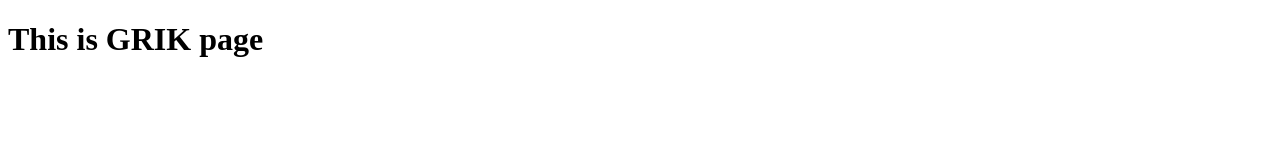
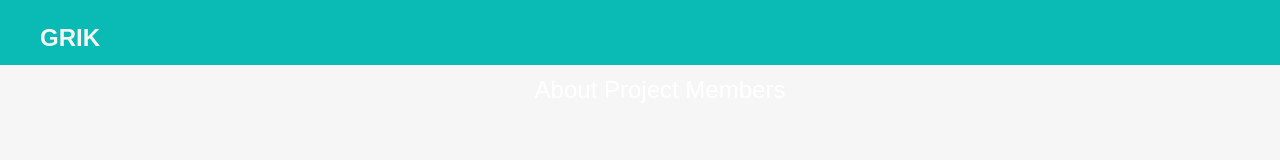
Before and after one commit to hyonestar19/GRIK-HOMEPAGE, a plain HTML site: page index.html in a window 1280 px wide. Drawn offline with Linux system fonts and the light colour scheme.

Commit message:
메뉴바 추가

```diff
--- a/css/style.css
+++ b/css/style.css
@@ -0,0 +1,41 @@
+nav {
+	font-size: x-large;
+	font-family: Arial, Helvetica, sans-serif;
+	position: relative;
+
+}
+
+.BrandTitle {
+	font-weight: bold;
+	color: whitesmoke;
+}
+
+.menu {
+	width: 5000px;
+	height: 50px;
+	max-width: 100%;
+	background-position: center;
+	background-size: cover;
+	background-color: #0ABAB5;color: white;
+	position: absolute;z-index: 1;
+	padding-bottom: 14.5px;
+}
+
+a {
+	text-decoration-line: none;
+	color: inherit;
+}
+
+.Menus {
+	text-align: center;
+	list-style: none;
+}
+
+.Menus li{
+	display: inline-block;
+}
+
+.Menus :hover {
+	font-weight: normal;
+	color: rgb(196, 194, 194);
+}
--- a/index.html
+++ b/index.html
@@ -6,10 +6,20 @@
 	<link rel="stylesheet" href="css/style.css">
 	<title>GRIK - Jetson Nano project</title>
 </head>
-<body>
-	<div>
-		<h1>This is GRIK page</h1>
+<body topmargin="0" bottommargin="0" leftmargin="0" rightmargin="0" style="background-color:#F6F6F6">
+    <div class="menu">
+		<nav>
+			<ul>
+				<p class="BrandTitle"><a href="#">GRIK</a></p>
+			</ul>
+		</nav>
+		<nav>
+			<ul class="Menus">
+				<li><a>About</a></li>
+				<li><a>Project</a></li>
+				<li><a>Members</a></li>
+			</ul>
+		</nav>
 	</div>
-	<script src="js/index.js"></script>
 </body>
 </html>
```
Also changed, not shown: 1 other file.
